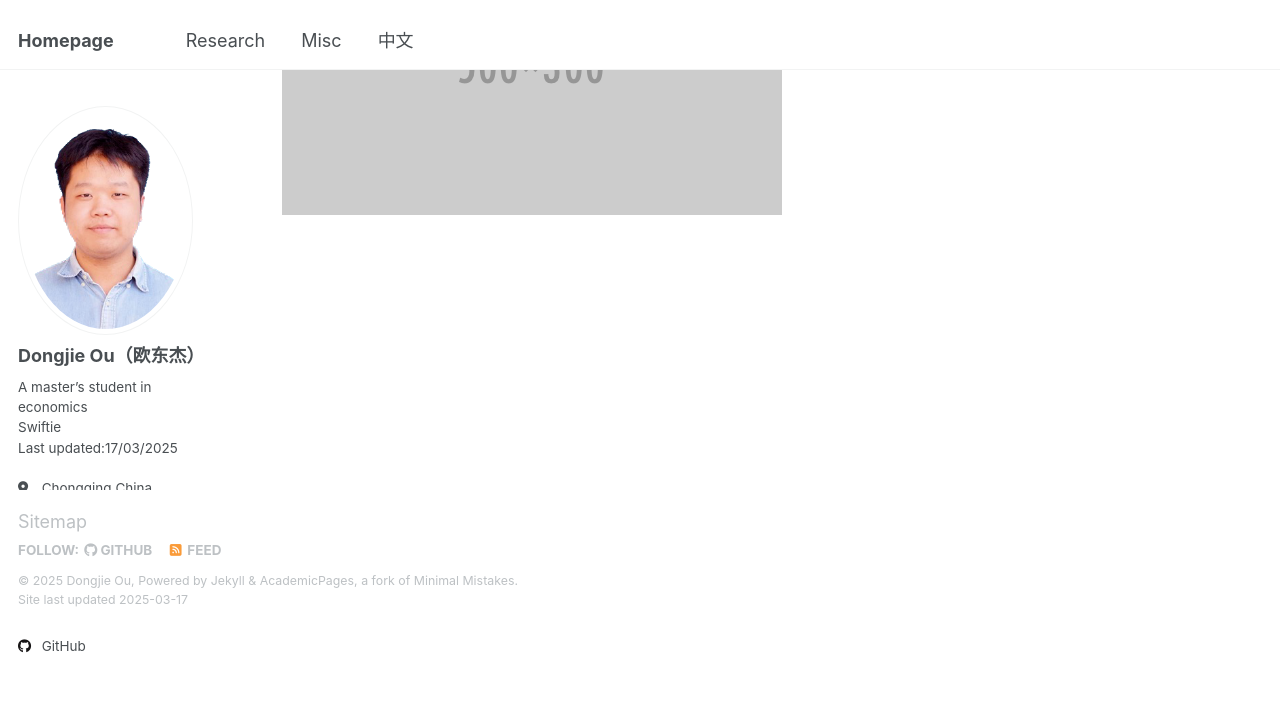
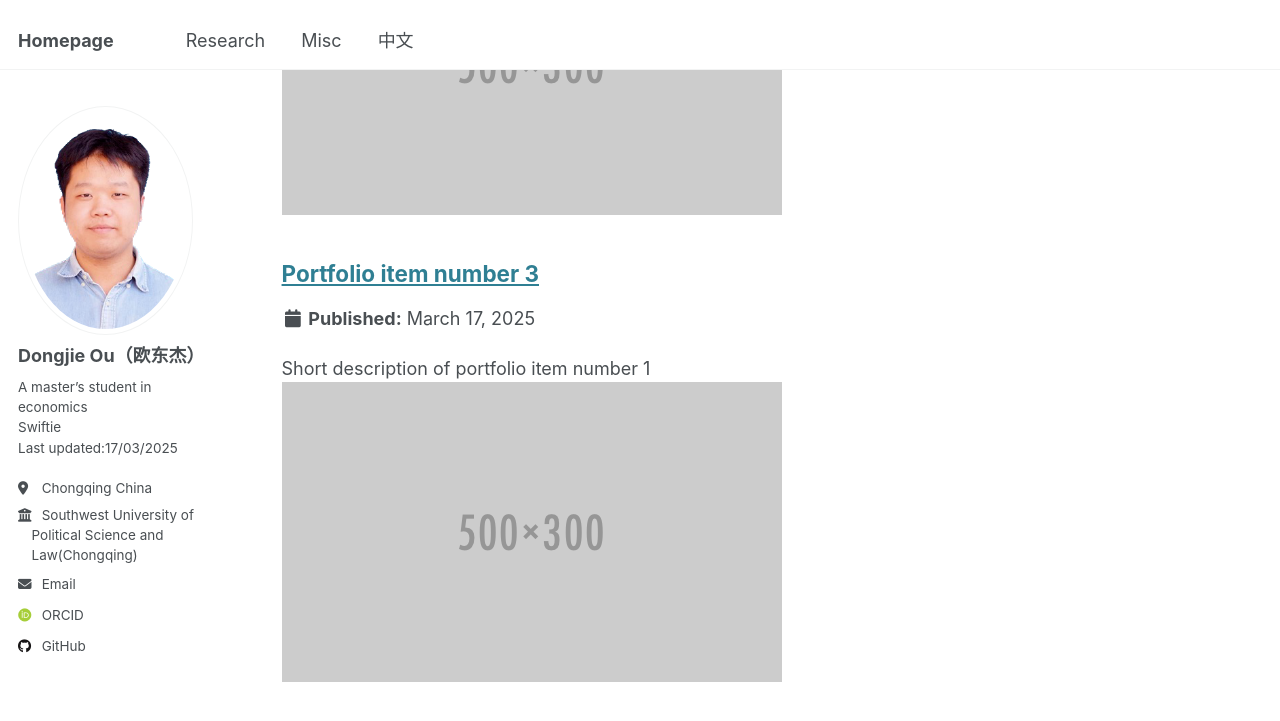
Before and after one commit to oudongjie2001/oudongjie2001.github.io, a Jekyll site: the page built from _pages/misc.html, in a window 1280 px wide and 900 px high, scrolled down 854 px. Shown: the top 721 px of the window. Built offline with Jekyll 4.4.1, drawn with Linux system fonts in a browser that asks for light colours; some web fonts are replaced.

Commit message:
Update portfolio-3.md

```diff
--- a/_portfolio/portfolio-3.md
+++ b/_portfolio/portfolio-3.md
@@ -1 +1,7 @@
-d
+---
+title: "Portfolio item number 3"
+excerpt: "Short description of portfolio item number 1<br/><img src='/images/500x300.png'>"
+collection: portfolio
+---
+
+This is an item in your portfolio. It can be have images or nice text. If you name the file .md, it will be parsed as markdown. If you name the file .html, it will be parsed as HTML.
```
